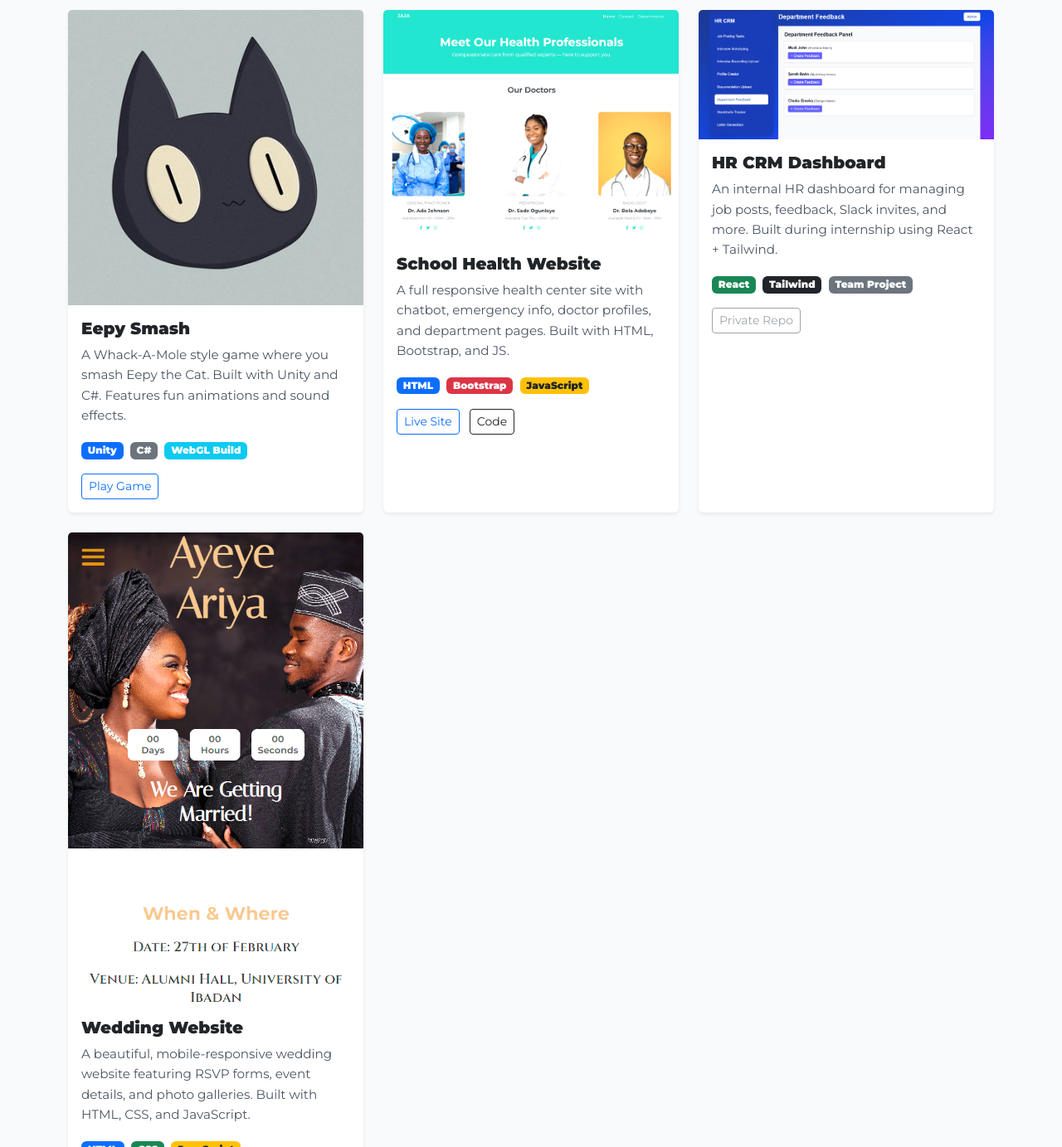
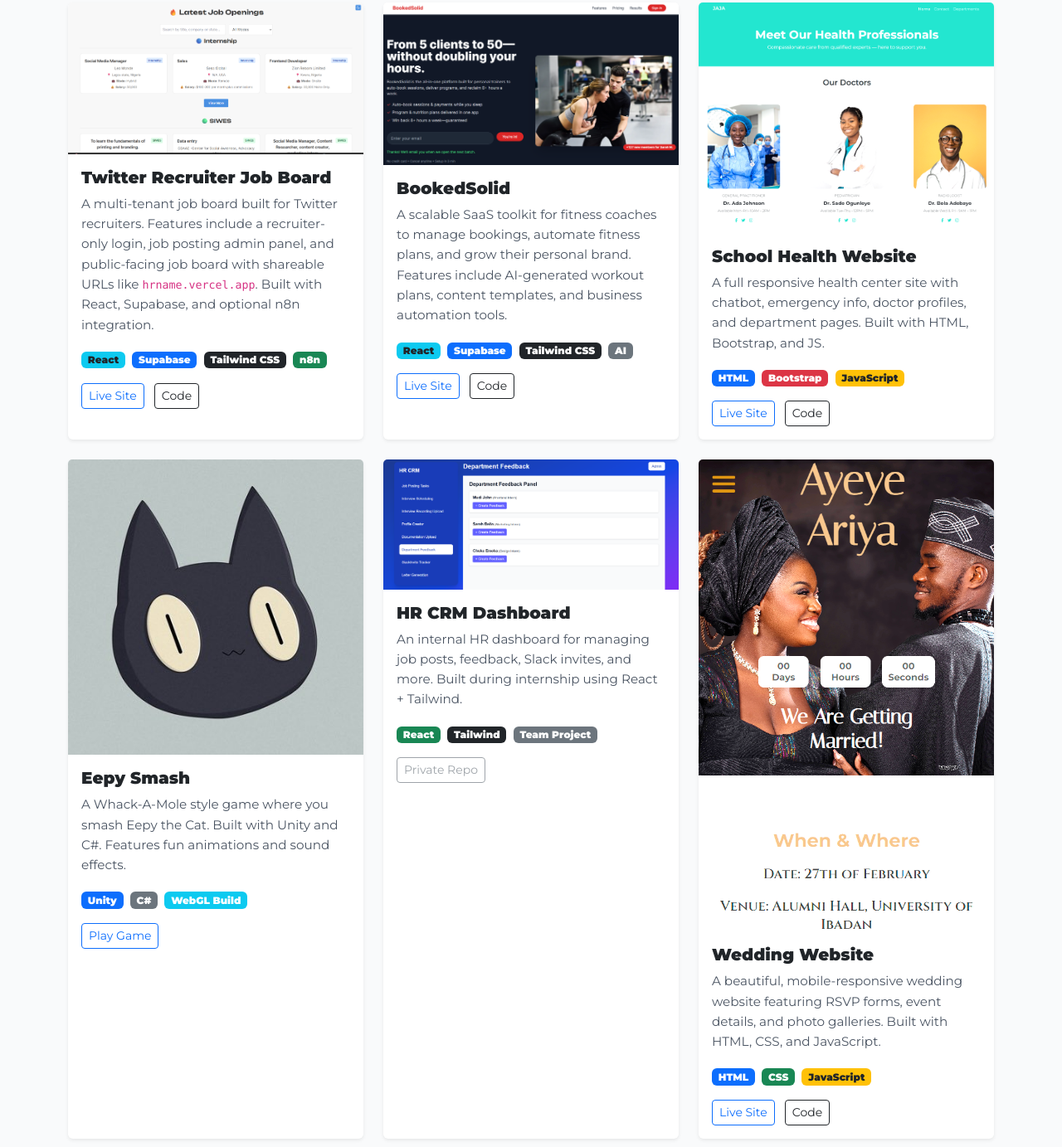
Before and after one commit to Mudigram/Portfolio_Website, a plain HTML site: page index.html in a window 1280 px wide. Shown: the part 2160-3543 px from the top of the page at 83% size. Drawn offline with nearby package versions, Linux system fonts and the light colour scheme.

Commit message:
"new file:   images/booked_solid.png new file:   images/job-board.png modified:   index.html"

```diff
--- a/index.html
+++ b/index.html
@@ -169,7 +169,7 @@
             data-aos-delay="200"
           >
             <img
-              src="images/MUDI.jpg"
+              src="images/profile.jpg"
               alt="Mudi Omene"
               class="about__img img-fluid rounded shadow"
               style="max-width: 300px"
@@ -517,39 +517,95 @@
         </p>
 
         <div class="row g-4">
-          <!-- Project 1 Game -->
+          <!-- Project 0 JobBoard -->
            <div
   class="col-md-6 col-lg-4"
   data-aos="fade-up"
-            data-aos-delay="0"
+  data-aos-delay="300"
   data-aos-duration="700"
 >
   <div class="card project-card h-100 shadow-sm border-0 section-bg">
     <img
-                src="images/eepy the cat.jpg"
+      src="images/job-board.png"
       class="card-img-top"
-                alt="Loudio Project"
+      alt="Job Board Platform"
     />
     <div class="card-body">
-                <h5 class="card-title">Eepy Smash</h5>
+      <h5 class="card-title">Twitter Recruiter Job Board</h5>
       <p class="card-text">
-                  A Whack-A-Mole style game where you smash Eepy the Cat. Built
-                  with Unity and C#. Features fun animations and sound effects.
+        A multi-tenant job board built for Twitter recruiters. Features include a recruiter-only
+        login, job posting admin panel, and public-facing job board with shareable URLs like
+        <code>hrname.vercel.app</code>. Built with React, Supabase, and optional n8n integration.
       </p>
       <div class="mb-2">
-                  <span class="badge bg-primary">Unity</span>
-                  <span class="badge bg-secondary">C#</span>
-                  <span class="badge bg-info">WebGL Build</span>
+        <span class="badge bg-info text-dark">React</span>
+        <span class="badge bg-primary">Supabase</span>
+        <span class="badge bg-dark">Tailwind CSS</span>
+        <span class="badge bg-success">n8n</span>
       </div>
       <a
-                  href="https://mudi.itch.io/eepy"
+        href="https://job-board-eight-delta.vercel.app/"
         target="_blank"
         class="btn btn-outline-primary btn-sm mt-2"
-                  >Play Game</a
       >
+        Live Site
+      </a>
+      <a
+        href="https://github.com/Mudigram/Job_Board"
+        target="_blank"
+        class="btn btn-outline-dark btn-sm mt-2"
+      >
+        Code
+      </a>
     </div>
   </div>
 </div>
+
+          <div
+  class="col-md-6 col-lg-4"
+  data-aos="fade-up"
+  data-aos-delay="300"
+  data-aos-duration="700"
+>
+  <div class="card project-card h-100 shadow-sm border-0 section-bg">
+    <img
+      src="images/booked_solid.png"
+      class="card-img-top"
+      alt="BookedSolid SaaS"
+    />
+    <div class="card-body">
+      <h5 class="card-title">BookedSolid</h5>
+      <p class="card-text">
+        A scalable SaaS toolkit for fitness coaches to manage bookings, automate fitness plans,
+        and grow their personal brand. Features include AI-generated workout plans,
+        content templates, and business automation tools.
+      </p>
+      <div class="mb-2">
+        <span class="badge bg-info text-dark">React</span>
+        <span class="badge bg-primary">Supabase</span>
+        <span class="badge bg-dark">Tailwind CSS</span>
+        <span class="badge bg-secondary">AI</span>
+      </div>
+      <a
+        href="https://bookedsolid.live/"
+        target="_blank"
+        class="btn btn-outline-primary btn-sm mt-2"
+      >
+        Live Site
+      </a>
+      <a
+        href="https://github.com/Mudigram/bookedsolid"
+        target="_blank"
+        class="btn btn-outline-dark btn-sm mt-2"
+      >
+        Code
+      </a>
+    </div>
+  </div>
+</div>
+
+          <!-- Project 1 Game -->
+
 
           <!-- Project 2 Health Website -->
           <div
@@ -591,7 +647,38 @@
               </div>
             </div>
           </div>
-
+ <div
+            class="col-md-6 col-lg-4"
+            data-aos="fade-up"
+            data-aos-delay="0"
+            data-aos-duration="700"
+          >
+            <div class="card project-card h-100 shadow-sm border-0 section-bg">
+              <img
+                src="images/eepy the cat.jpg"
+                class="card-img-top"
+                alt="Game Project"
+              />
+              <div class="card-body">
+                <h5 class="card-title">Eepy Smash</h5>
+                <p class="card-text">
+                  A Whack-A-Mole style game where you smash Eepy the Cat. Built
+                  with Unity and C#. Features fun animations and sound effects.
+                </p>
+                <div class="mb-2">
+                  <span class="badge bg-primary">Unity</span>
+                  <span class="badge bg-secondary">C#</span>
+                  <span class="badge bg-info">WebGL Build</span>
+                </div>
+                <a
+                  href="https://mudi.itch.io/eepy"
+                  target="_blank"
+                  class="btn btn-outline-primary btn-sm mt-2"
+                  >Play Game</a
+                >
+              </div>
+            </div>
+          </div>
           <!-- Project 3 HR CRM -->
           <div
             class="col-md-6 col-lg-4"
@@ -666,6 +753,9 @@
               </div>
             </div>
           </div>
+          <!-- Project 5 BookedSolid -->
+
+
         </div>
       </div>
     </section>
```
Also changed, not shown: images/booked_solid.png (added), images/job-board.png (added). Lines whose indentation alone changed are shown as unchanged.
